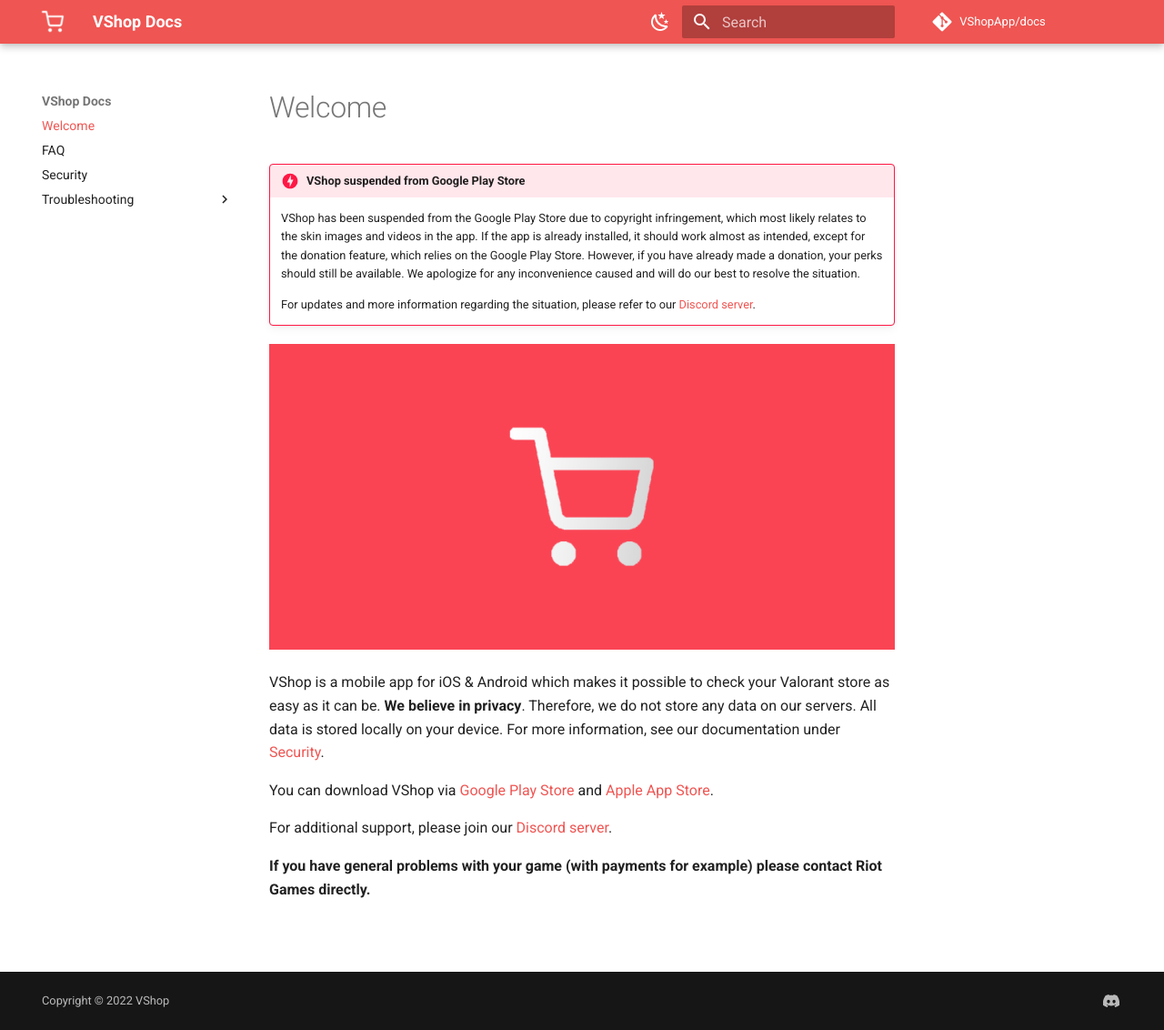
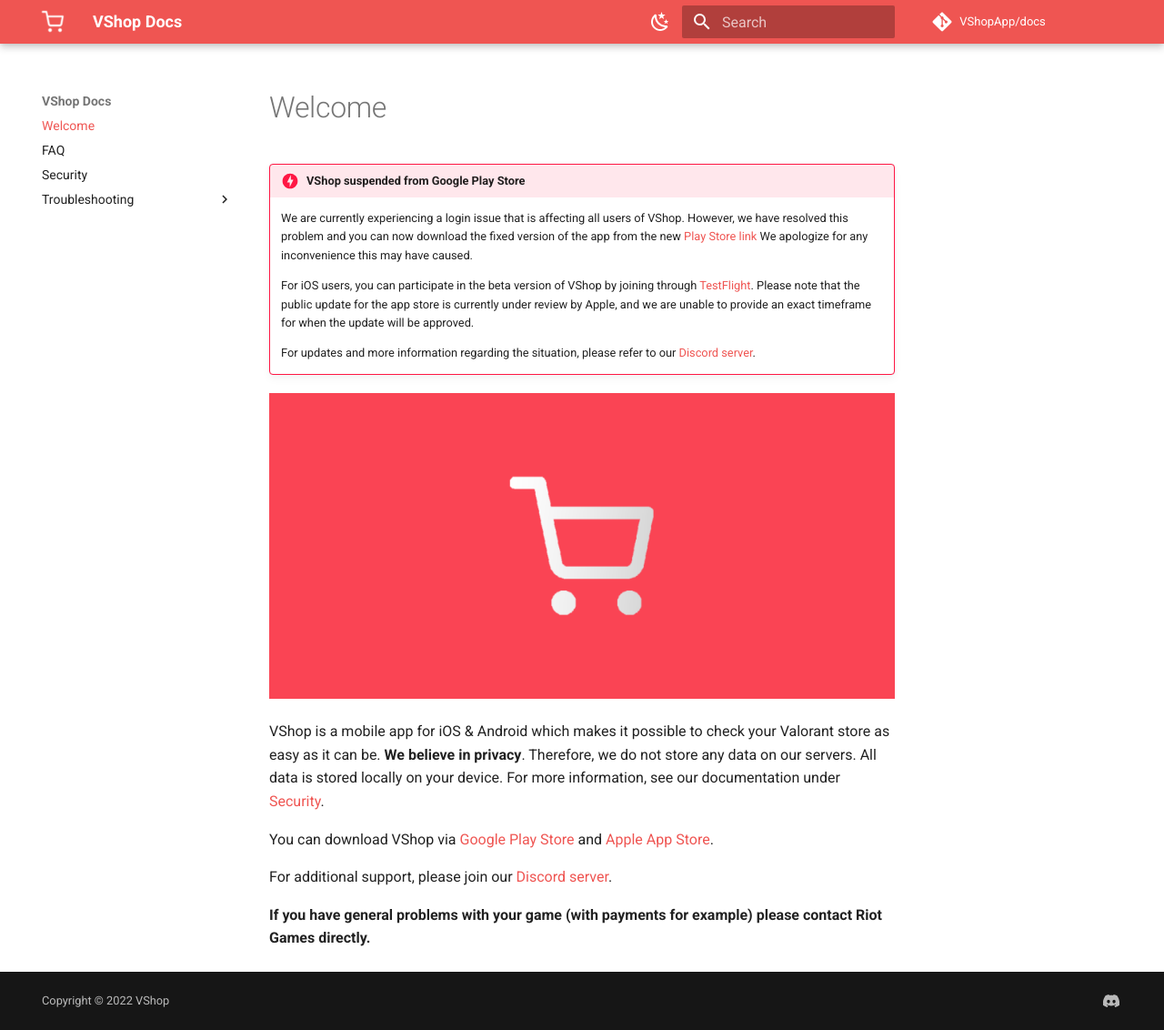
Before and after one commit to VShopApp/docs, an MkDocs documentation site: the page built from docs/index.md, in a window 1280 px wide and 1132 px high. Shown: the whole window at 91% size. Built offline with MkDocs 1.6.1 and Material for MkDocs 9.7.7, drawn with Linux system fonts in a browser that asks for light colours; comment, search, counter and statistics services are not loaded.

Commit message:
updated info text on index

```diff
--- a/docs/index.md
+++ b/docs/index.md
@@ -2,7 +2,9 @@
 
 !!! danger "VShop suspended from Google Play Store"
 
-    VShop has been suspended from the Google Play Store due to copyright infringement, which most likely relates to the skin images and videos in the app. If the app is already installed, it should work almost as intended, except for the donation feature, which relies on the Google Play Store. However, if you have already made a donation, your perks should still be available. We apologize for any inconvenience caused and will do our best to resolve the situation.
+    We are currently experiencing a login issue that is affecting all users of VShop. However, we have resolved this problem and you can now download the fixed version of the app from the new [Play Store link](https://play.google.com/store/apps/details?id=dev.vasc.vshop2) We apologize for any inconvenience this may have caused.
+
+    For iOS users, you can participate in the beta version of VShop by joining through [TestFlight](https://testflight.apple.com/join/BeOIXqDR). Please note that the public update for the app store is currently under review by Apple, and we are unable to provide an exact timeframe for when the update will be approved.
 
     For updates and more information regarding the situation, please refer to our [Discord server](https://vshop.one/discord).
 
```
